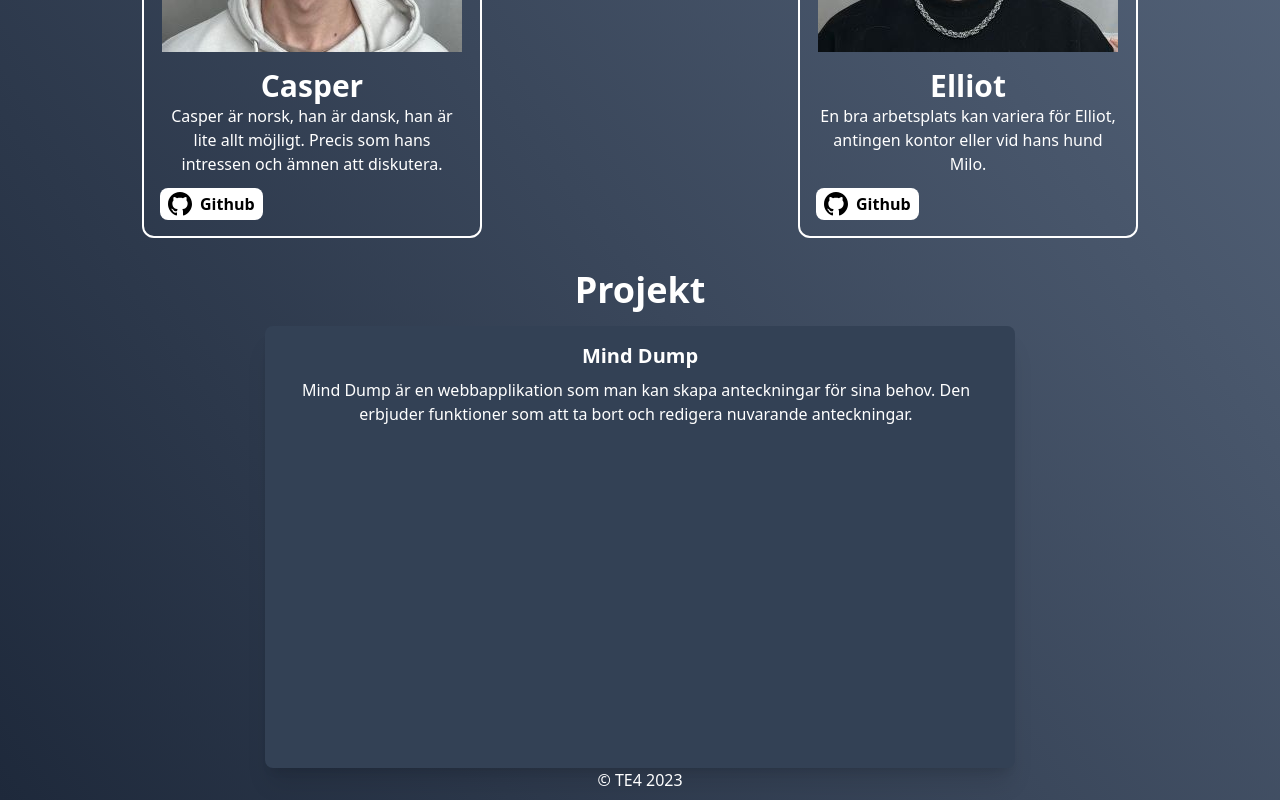
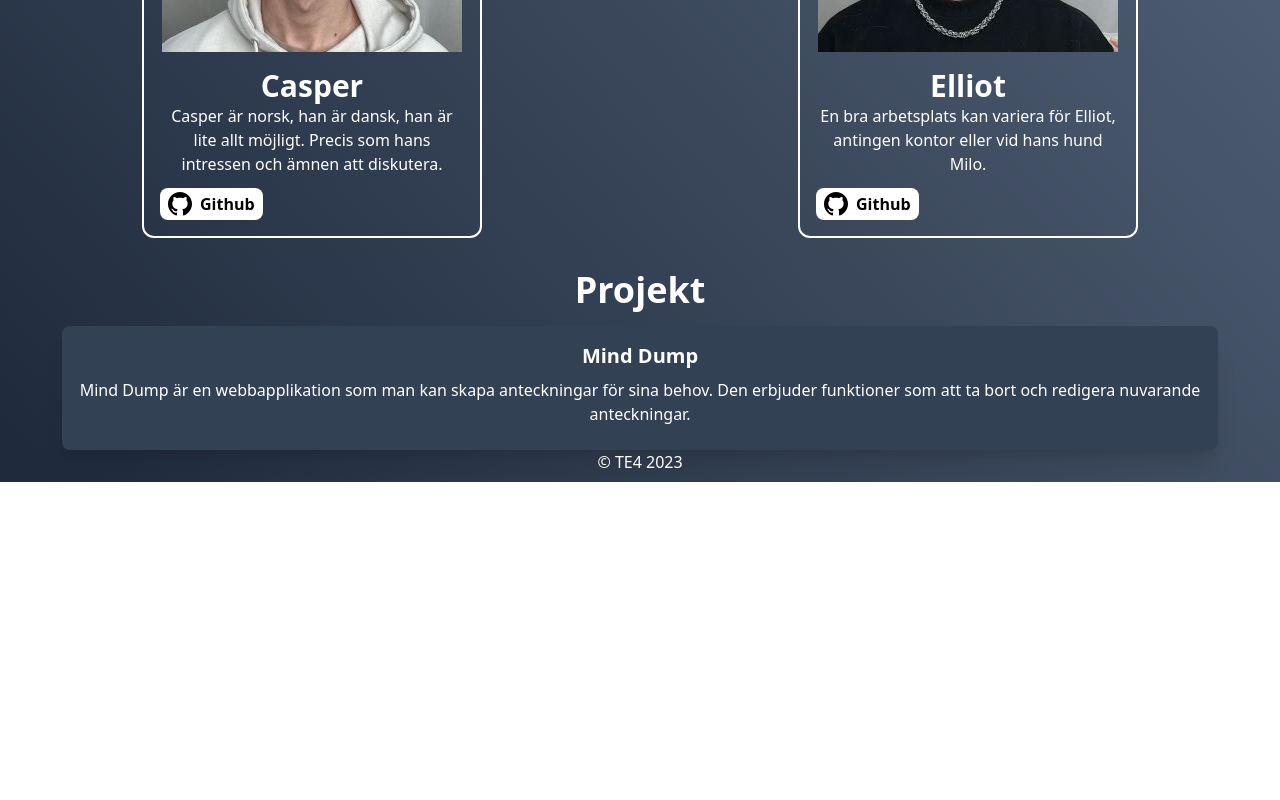
Before and after one commit to williampettersson/flow230120, a Vue app: page /sp-aice in a window 1280 px wide. Shown: the part 934-1734 px from the top of the page. After the commit the page ends 1416 px from the top, so only its background shows below. Built offline with nearby package versions, Linux system fonts and the light colour scheme.

Commit message:
Made new component for projects in SpaiceView

```diff
--- /dev/null
+++ b/src/components/sp-aice/ProjectCards.vue
@@ -0,0 +1,28 @@
+<script setup>
+import AppSection from "../AppSection.vue";
+</script>
+
+<script>
+export default {
+  props: {
+    name: String,
+    description: String,
+    images: Array,
+  },
+  components: { AppSection },
+};
+</script>
+
+<template>
+  <AppSection>
+    <div class="text-center">
+      <h2 class="font-bold text-xl">{{ name }}</h2>
+      <p class="min-w-[175px] my-2">
+        {{ description }}
+      </p>
+    </div>
+    <div class="items-center flex overflow-auto">
+      <img v-for="image in images" :src="image" :key="image" class="mx-auto" />
+    </div>
+  </AppSection>
+</template>
--- a/src/views/SpaiceView.vue
+++ b/src/views/SpaiceView.vue
@@ -2,12 +2,8 @@
 import AppHeader from "../components/AppHeader.vue";
 import AppSectionTitle from "../components/AppSectionTitle.vue";
 import profileCard from "../components/sp-aice/profileCard.vue";
-import axelPicture from "../assets/axel.svg";
-import isacPicture from "../assets/isac.svg";
-import elliotPicture from "../assets/elliot.svg";
-import casperPicture from "../assets/casper.svg";
 import { RouterLink } from "vue-router";
-import ProjectCard from "../components/wood-ridge/ProjectCard.vue";
+import ProjectCards from "../components/sp-aice/ProjectCards.vue";
 </script>
 
 <template>
@@ -53,18 +49,18 @@ import ProjectCard from "../components/wood-ridge/ProjectCard.vue";
         githubLink="https://github.com/elliotabrahamsson"
       />
     </div>
-
     <section
-      class="space-y-4 mx-auto w-[150px] md:w-[450px] xl:w-[750px] 2xl:w-[1000px] max-w-full"
+      class="space-y-4 mx-auto w-[380px] md:w-[768px] xl:w-[1156px] 2xl:w-[1544px] max-w-full"
     >
       <h1 class="text-center font-bold text-4xl">Projekt</h1>
-      <ProjectCard
-        class="text-center"
-        name="Mind Dump"
-        description="Mind Dump är en webbapplikation
+      <div>
+        <ProjectCards
+          name="Mind Dump"
+          description="Mind Dump är en webbapplikation
     som man kan skapa anteckningar för sina behov. Den erbjuder funktioner som att
     ta bort och redigera nuvarande anteckningar."
-      />
+        />
+      </div>
     </section>
   </main>
 </template>
```
